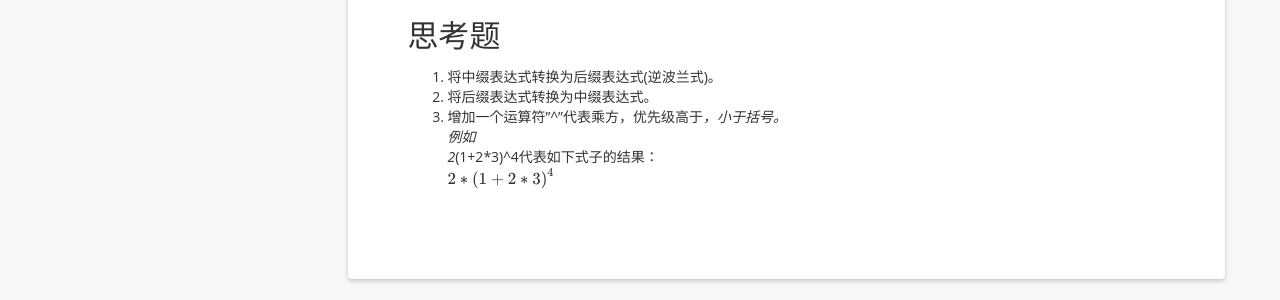
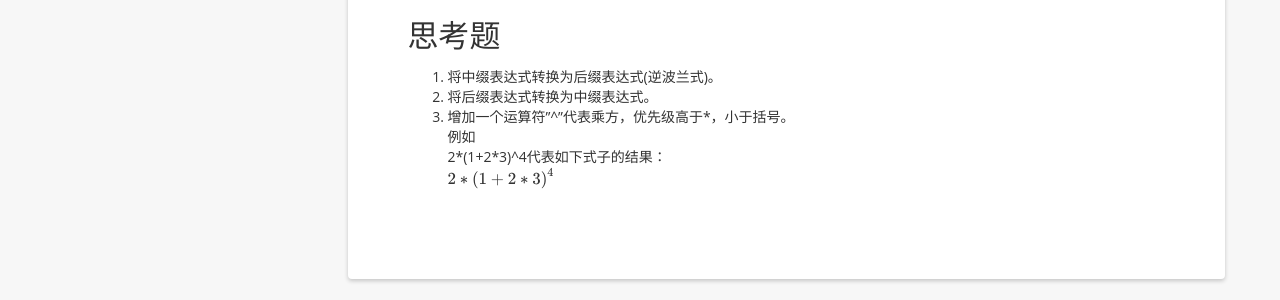
Before and after one commit to ztmail723/ztmail723.github.io, a Jekyll site: the page built from _posts/2019-05-05-Compute-Expression.md, in a window 1280 px wide and 900 px high, scrolled down 2624 px. Shown: the part 420-720 px from the top of the window. Built offline with Jekyll 4.4.1, drawn with Linux system fonts in a browser that asks for light colours; nearby versions of some CDN libraries; formulas are drawn with MathJax 3; a script that is not in the unit is left out; comment, search, counter and statistics services are not loaded; some of the changed text lies outside the part shown.

```diff
--- a/_posts/2019-05-05-Compute-Expression.md
+++ b/_posts/2019-05-05-Compute-Expression.md
@@ -24,14 +24,14 @@ tag: 算法
 
 问题描述
 -------------------------------------
-求算数表达式的值。算数表达式按中缀给出，以=号结束，包括+,-,*,/四种运算和(、)分隔符。运算数的范围是非负整数，小于等于$10^9$。
+求算数表达式的值。算数表达式按中缀给出，以=号结束，包括+,-,\*,/四种运算和(、)分隔符。运算数的范围是非负整数，小于等于$10^9$。
 
 思路解析
 -------------------------------------
 针对后缀表达式（逆波兰式）的计算，用一个栈很容易实现。例如：
-5 1 2 + 4 * + 3 -
+5 1 2 + 4 \* + 3 -
 这样的后缀表达式与如下中缀表达式等效
-5+((1+2)*4)-3
+5+((1+2)\*4)-3
 用栈模拟后缀表达式的计算结果如下
 
 
@@ -40,7 +40,7 @@ tag: 算法
 状态：5 1 2	(检测到2，2入栈)
 状态：5 3	(检测到+，2出栈，1出栈，1+2入栈)
 状态：5 3 4	(检测到4，4入栈)
-状态：5 12	(检测到*，4出栈，3出栈，3*4入栈)
+状态：5 12	(检测到\*，4出栈，3出栈，3\*4入栈)
 状态：17		(检测到+，12出栈，5出栈，5+12入栈)
 状态：17 3	(检测到3，3入栈)
 状态：14		(检测到-，3出栈，17出栈，17-3入栈)
@@ -150,7 +150,7 @@ unsigned int ComputeExpression(char *Expression)
 -------------------------------------
 1. 将中缀表达式转换为后缀表达式(逆波兰式)。
 2. 将后缀表达式转换为中缀表达式。
-3. 增加一个运算符"^"代表乘方，优先级高于*，小于括号。
+3. 增加一个运算符"^"代表乘方，优先级高于\*，小于括号。
 例如
-2*(1+2*3)^4代表如下式子的结果：
+2\*(1+2\*3)^4代表如下式子的结果：
 $$ 2*{(1+2*3)}^4 $$
```
